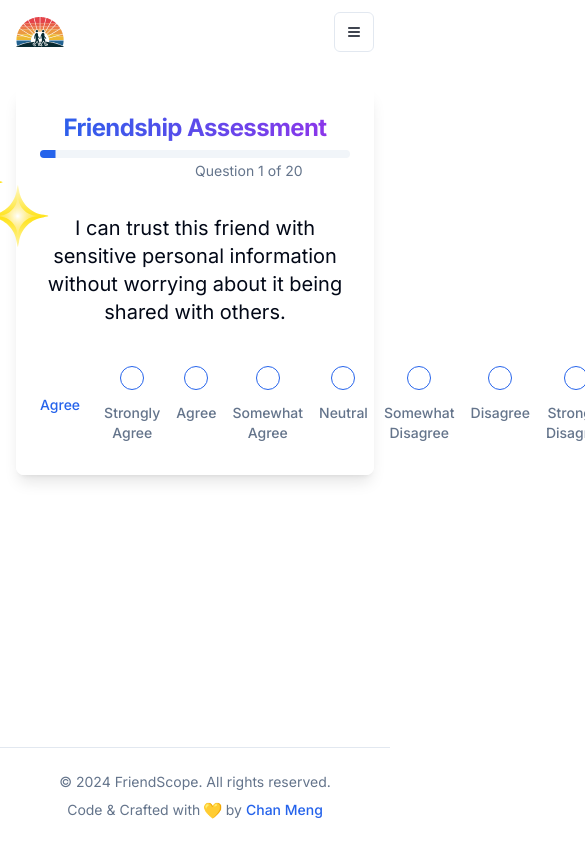
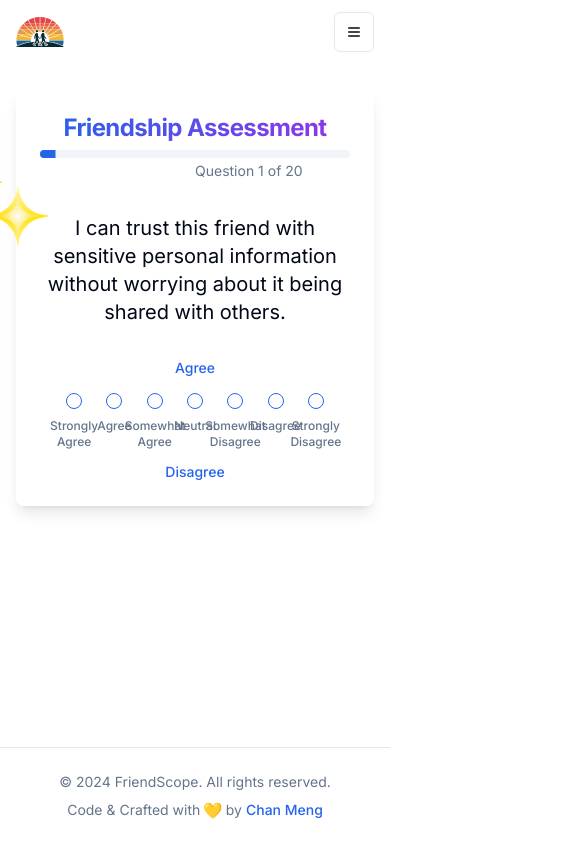
Before and after one commit to pranavwaykar/friendscope, a Next.js app: page /assess in a window 390 px wide. Shown: the top 844 px of the page, 585 px wide, since content can reach past the window. Built offline with nearby package versions, Linux system fonts and the light colour scheme.

Commit message:
Adaptation to mobile

```diff
--- a/app/assess/page.tsx
+++ b/app/assess/page.tsx
@@ -54,14 +54,14 @@ const QuestionOption = ({ value, label, id, isSelected }: {
 
     return (
         <motion.div
-            className="flex-1 text-center relative"
+            className="flex-1 text-center relative min-w-0"
             initial={{opacity: 0, y: 20}}
             animate={{opacity: 1, y: 0}}
             transition={{duration: 0.3}}
         >
             {/*<div className="flex flex-col items-center gap-2">*/}
             <div className={`
-                flex flex-col items-center gap-2 p-2 rounded-lg transition-all duration-300
+                flex flex-col items-center gap-1 md:gap-2 p-1 md:p-2 rounded-lg transition-all duration-300
                 ${isSelected ? 'bg-blue-50' : 'hover:bg-gray-50'}
             `}>
                 <div className="relative">
@@ -69,7 +69,7 @@ const QuestionOption = ({ value, label, id, isSelected }: {
                         value={value}
                         id={id}
                         className={`
-                            h-6 w-6 transition-all duration-300
+                            h-4 w-4 md:h-6 md:w-6 transition-all duration-300
                             ${isSelected ?
                                 'border-primary bg-primary scale-110 data-[state=checked]:bg-primary data-[state=checked]:text-primary-foreground' :
                                 'hover:border-primary/50'
@@ -82,7 +82,7 @@ const QuestionOption = ({ value, label, id, isSelected }: {
                             animate={{scale: 1}}
                             className="absolute -top-1 -right-1"
                         >
-                            <CheckCircle2 className="w-4 h-4 text-primary"/>
+                            <CheckCircle2 className="w-3 h-3 md:w-4 md:h-4 text-primary"/>
                         </motion.div>
                     )}
                     <FireworkAnimation show={showFirework}/>
@@ -90,11 +90,12 @@ const QuestionOption = ({ value, label, id, isSelected }: {
                 <Label
                     htmlFor={id}
                     className={`
-                        cursor-pointer text-sm transition-colors duration-300
+                        cursor-pointer text-xs md:text-sm transition-colors duration-300
                         ${isSelected ?
                             'text-primary font-medium' :
                             'text-muted-foreground hover:text-primary/80'
                         }
+                        text-ellipsis max-w-[60px] md:max-w-full
                     `}
                 >
                     {label}
@@ -198,11 +199,13 @@ export default function AssessmentPage() {
                                 <RadioGroup
                                     value={selectedAnswer}
                                     onValueChange={handleAnswer}
-                                    className="grid grid-cols-2 gap-8 md:flex md:gap-4"
+                                    className="grid grid-cols-1 gap-4 md:flex md:gap-4 px-2 md:px-4"
                                 >
-                                    <div className="flex justify-between items-center w-full">
-                                        <div className="text-sm font-medium text-primary">Agree</div>
-                                        <div className="flex-1 flex justify-between px-4">
+                                    <div className="flex flex-col md:flex-row justify-between items-center w-full gap-2 md:gap-4">
+                                        <div className="text-sm font-medium text-primary w-full md:w-auto text-center md:text-left">
+                                            Agree
+                                        </div>
+                                        <div className="flex flex-row md:flex-1 justify-between w-full px-2 md:px-4 gap-1 md:gap-4">
                                             {currentQuestion.options.map((option, index) => (
                                                 <QuestionOption
                                                     key={index}
@@ -213,7 +216,9 @@ export default function AssessmentPage() {
                                                 />
                                             ))}
                                         </div>
-                                        <div className="text-sm font-medium text-primary">Disagree</div>
+                                        <div className="text-sm font-medium text-primary w-full md:w-auto text-center md:text-right">
+                                            Disagree
+                                        </div>
                                     </div>
                                 </RadioGroup>
                             </motion.div>
--- a/app/page.tsx
+++ b/app/page.tsx
@@ -63,7 +63,7 @@ export default function Home() {
     return (
         <div className="min-h-screen bg-gradient-to-b from-background to-background/80">
             {/* Hero Section */}
-            <div className="container mx-auto px-4 sm:px-6 lg:px-8 pt-8 pb-16 md:pt-10 md:pb-20">
+            <div className="container mx-auto px-4 sm:px-6 lg:px-8 pt-8 pb-10 md:pt-10 md:pb-20">
                 <motion.div
                     initial={{ opacity: 0, y: 20 }}
                     animate={{ opacity: 1, y: 0 }}
@@ -274,7 +274,7 @@ export default function Home() {
                     viewport={{ once: true }}
                     className="max-w-4xl mx-auto"
                 >
-                    <div className="flex flex-col md:flex-row items-center gap-12">
+                    <div className="flex flex-col md:flex-row items-center gap-6 md:gap-12">
                         <div className="flex-1">
                             <h2 className="text-3xl font-bold mb-6 flex items-center gap-3">
                                 <Trophy className="w-8 h-8 text-primary" />
@@ -300,10 +300,10 @@ export default function Home() {
                                 ))}
                             </ul>
                         </div>
-                        <div className="w-full md:w-80 h-80">
+                        <div className="w-full md:w-80 h-60 md:h-80 flex items-center justify-center">
                             <LottieAnimation
                                 path="/Lottie/graphical-transformation.json"
-                                className="w-full h-full"
+                                className="w-4/5 md:w-full h-full"
                             />
                         </div>
                     </div>
```
